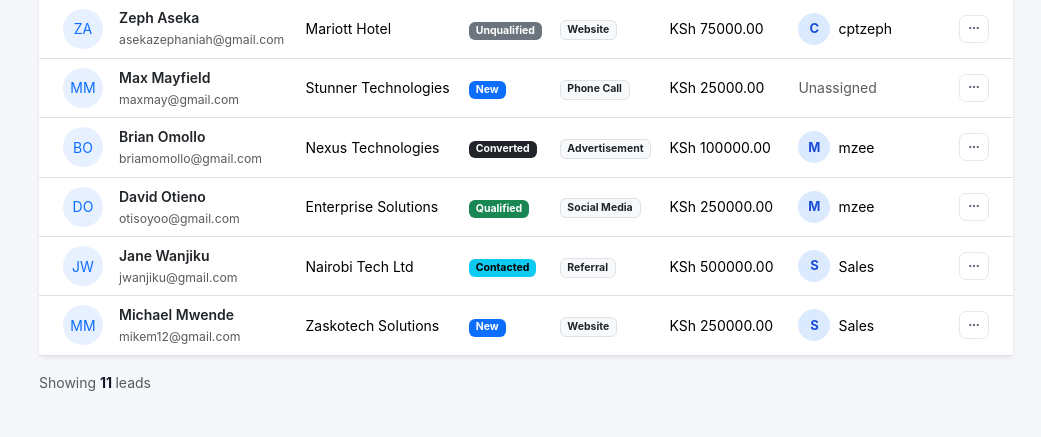
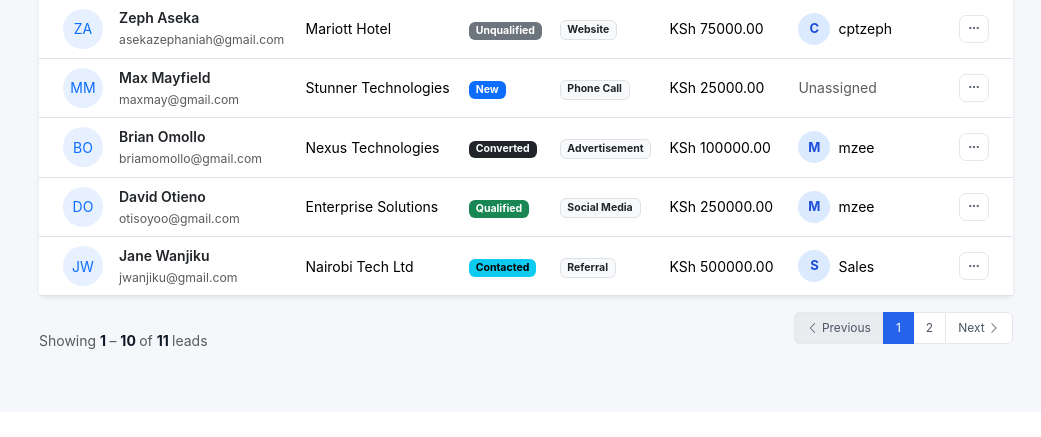
Before and after one commit to Cptzeph23/NEXUS-CRM, a Django app: page /leads/ in a window 1280 px wide. Shown: the part 855-1292 px from the top of the page, without its empty margins (239-1280 px from the left). After the commit the page ends 1204 px from the top, so only its background shows below. Run offline with Django 5.2, Linux system fonts and the light colour scheme; a user stored in the database is signed in; data comes from the database, SQL or seed files in the repository; both versions use the stored data as it was after the commit.

Commit message:
leads pagination

```diff
--- a/NexusCRM/crmApp/views.py
+++ b/NexusCRM/crmApp/views.py
@@ -1,6 +1,9 @@
 from django.contrib.auth import authenticate, login, logout
 from django.contrib.auth.decorators import login_required
 from django.contrib import messages
+
+from django.http import request
+from django.http import request
 from django.shortcuts import redirect, render
 
 from django.contrib import messages
@@ -865,6 +868,15 @@ def lead_list(request):
     leads = leads.order_by("-created_at")
 
     # ==========================
+    # PAGINATION
+    # ==========================
+    paginator = Paginator(leads, 10)
+
+    page_number = request.GET.get("page")
+
+    page_obj = paginator.get_page(page_number)
+
+    # ==========================
     # METRICS & STATS
     # ==========================
     # Evaluated across the filtered set or global model depending on UI needs
@@ -884,7 +896,8 @@ def lead_list(request):
     # CONTEXT
     # ==========================
     context = {
-        "leads": leads,
+        "leads": page_obj.object_list,
+        "page_obj": page_obj,
         "search": search,
         "selected_status": status,
         "selected_source": source,
--- a/NexusCRM/templates/crmApp/leads/list.html
+++ b/NexusCRM/templates/crmApp/leads/list.html
@@ -51,7 +51,7 @@
                             </p>
 
                             <h3 class="fw-bold mb-0">
-                                {{ leads|length }}
+                                {{ total_leads }}
                             </h3>
                         </div>
 
@@ -720,17 +720,149 @@
 
             <div>
 
+                {% if page_obj.paginator.count > 0 %}
+
                 <span class="text-muted">
                     Showing
                 </span>
 
                 <strong>
-            {{ leads|length }}
+                    {{ page_obj.start_index }}
                 </strong>
 
                 <span class="text-muted">
-            lead{{ leads|length|pluralize }}
+                    –
                 </span>
+
+                <strong>
+                    {{ page_obj.end_index }}
+                </strong>
+
+                <span class="text-muted">
+                    of
+                </span>
+
+                <strong>
+                    {{ page_obj.paginator.count }}
+                </strong>
+
+                <span class="text-muted">
+                    leads
+                </span>
+
+                </span>
+
+                {% else %}
+
+                <span class="text-muted">
+                    Showing 0 leads
+                </span>
+
+                </span>
+
+            {% endif %}
+
+        </div>
+
+        <!--Pagination controls-->
+        {% if page_obj.has_other_pages %}
+
+        <nav aria-label="Lead pagination mt-3">
+
+            <ul class="pagination justify-content-end mb-4">
+
+        {% if page_obj.has_previous %}
+
+            <li class="page-item">
+
+                <a
+                    class="page-link"
+                    href="?page={{ page_obj.previous_page_number }}{% if search %}&search={{ search|urlencode }}{% endif %}{% if selected_status %}&status={{ selected_status|urlencode }}{% endif %}{% if selected_source %}&source={{ selected_source|urlencode }}{% endif %}{% if selected_owner %}&owner={{ selected_owner|urlencode }}{% endif %}"
+                >
+                    <i class="bi bi-chevron-left"></i>
+                    Previous
+                </a>
+
+            </li>
+
+        {% else %}
+
+            <li class="page-item disabled">
+
+                <span class="page-link">
+                    <i class="bi bi-chevron-left"></i>
+                    Previous
+                </span>
+
+            </li>
+
+        {% endif %}
+
+
+        {% for num in page_obj.paginator.page_range %}
+
+            {% if page_obj.number == num %}
+
+                <li class="page-item active">
+
+                    <span class="page-link">
+                        {{ num }}
+                    </span>
+
+                </li>
+
+            {% elif num > page_obj.number|add:"-3" and num < page_obj.number|add:"3" %}
+
+                <li class="page-item">
+
+                    <a
+                        class="page-link"
+                        href="?page={{ num }}{% if search %}&search={{ search|urlencode }}{% endif %}{% if selected_status %}&status={{ selected_status|urlencode }}{% endif %}{% if selected_source %}&source={{ selected_source|urlencode }}{% endif %}{% if selected_owner %}&owner={{ selected_owner|urlencode }}{% endif %}"
+                    >
+                        {{ num }}
+                    </a>
+
+                </li>
+
+            {% endif %}
+
+        {% endfor %}
+
+
+        {% if page_obj.has_next %}
+
+            <li class="page-item">
+
+                <a
+                    class="page-link"
+                    href="?page={{ page_obj.next_page_number }}{% if search %}&search={{ search|urlencode }}{% endif %}{% if selected_status %}&status={{ selected_status|urlencode }}{% endif %}{% if selected_source %}&source={{ selected_source|urlencode }}{% endif %}{% if selected_owner %}&owner={{ selected_owner|urlencode }}{% endif %}"
+                >
+                    Next
+                    <i class="bi bi-chevron-right"></i>
+                </a>
+
+            </li>
+
+        {% else %}
+
+            <li class="page-item disabled">
+
+                <span class="page-link">
+                    Next
+                    <i class="bi bi-chevron-right"></i>
+                </span>
+
+            </li>
+
+        {% endif %}
+
+            </ul>
+
+        </nav>
+
+        {% endif %}
+
+
 
 </div>
 
```
Also changed, not shown: NexusCRM/db.sqlite3. Lines whose indentation alone changed are shown as unchanged.
